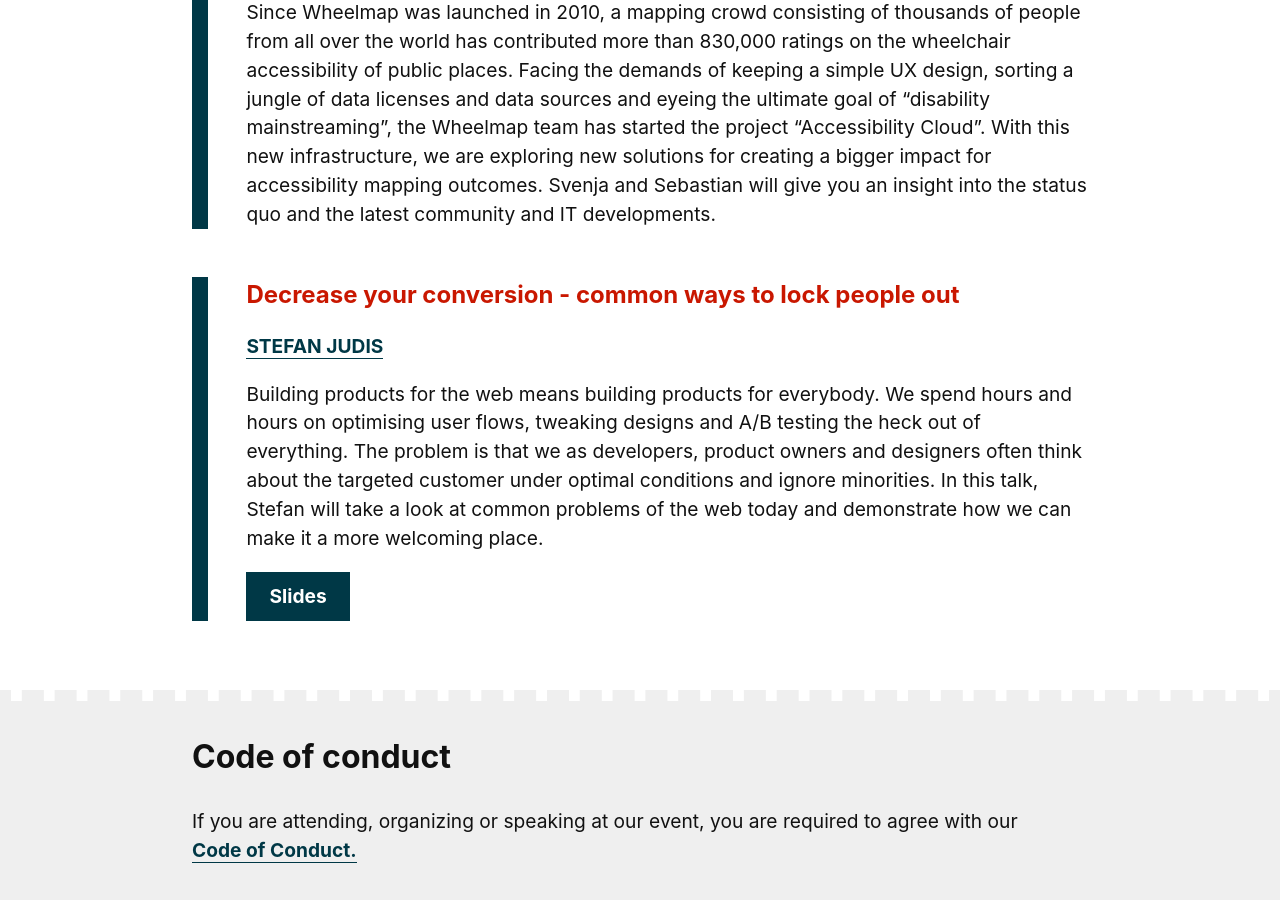
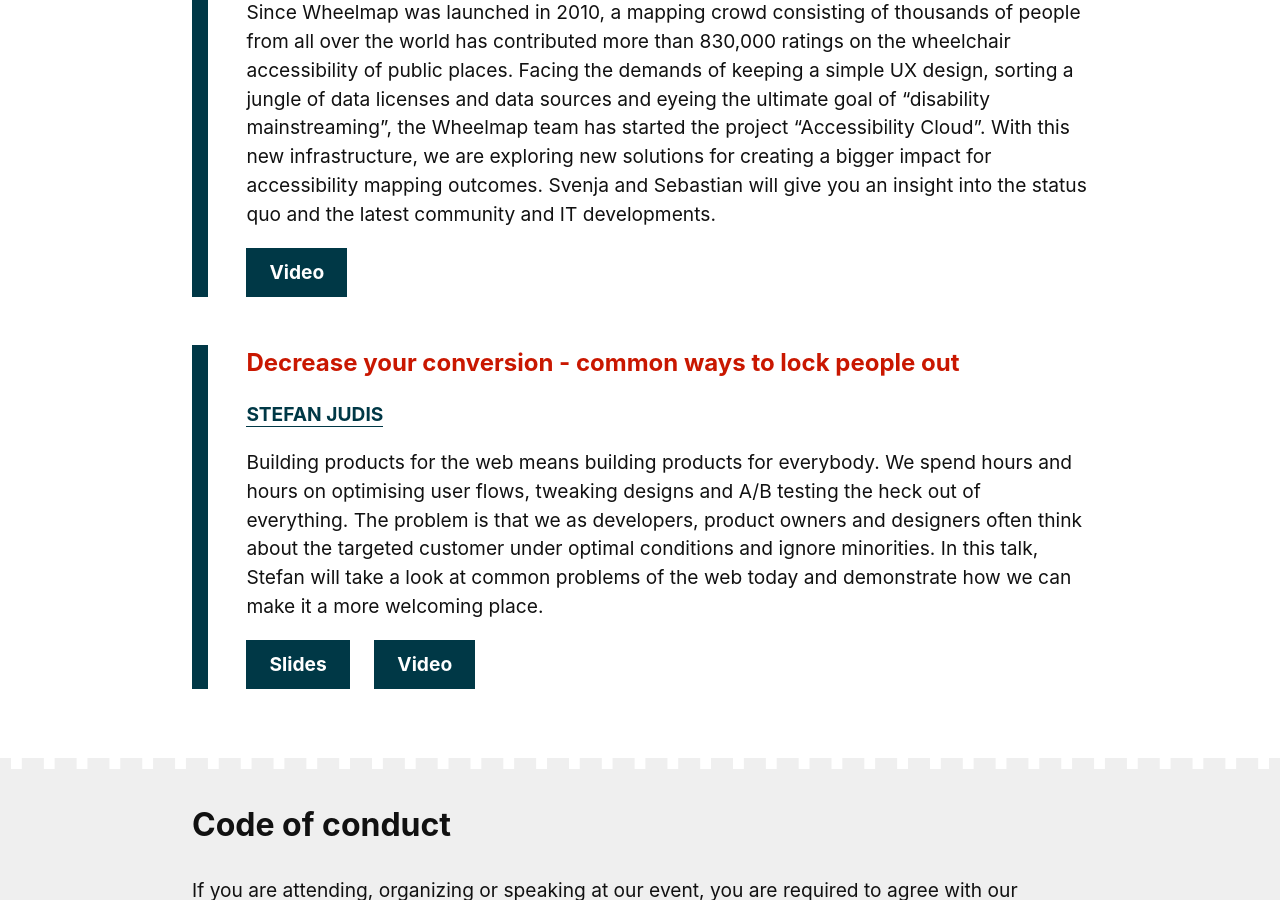
Before and after one commit to a11yberlin/a11y-meetup-berlin.de, a Jekyll site: the page built from meetups.html, in a window 1280 px wide and 900 px high, scrolled down 761 px. Built offline with Jekyll 4.4.1, drawn with Linux system fonts in a browser that asks for light colours.

Commit message:
add resource links from the first edition - fix #24

```diff
--- a/meetups.html
+++ b/meetups.html
@@ -14,6 +14,7 @@ description: An archive of previous Meetups
                 subline="Svenja Heinecke & Sebastian Felix Zappe"
                 text="Since Wheelmap was launched in 2010, a mapping crowd consisting of thousands of people from all over the world has contributed more than 830,000 ratings on the wheelchair accessibility of public places. Facing the demands of keeping a simple UX design, sorting a jungle of data licenses and data sources and eyeing the ultimate goal of “disability mainstreaming”, the Wheelmap team has started the project “Accessibility Cloud”. With this new infrastructure, we are exploring new solutions for creating a bigger impact for accessibility mapping outcomes. Svenja and Sebastian will give you an insight into the status quo and the latest community and IT developments."
                 link="http://wheelmap.org"
+                video="https://www.youtube.com/watch?v=Youiw3lkAgU"
             %}
             {% include teaser.html
                 headline="Decrease your conversion - common ways to lock people out"
@@ -21,6 +22,7 @@ description: An archive of previous Meetups
                 text="Building products for the web means building products for everybody. We spend hours and hours on optimising user flows, tweaking designs and A/B testing the heck out of everything. The problem is that we as developers, product owners and designers often think about the targeted customer under optimal conditions and ignore minorities. In this talk, Stefan will take a look at common problems of the web today and demonstrate how we can make it a more welcoming place."
                 link="https://www.stefanjudis.com/"
                 slides="https://speakerdeck.com/stefanjudis/decrease-your-conversion-common-ways-to-lock-people-out"
+                video="https://www.youtube.com/watch?v=3OuiQ-eUyd8"
             %}
         </div>
     </article>
```
Also changed, not shown: _includes/teaser.html (line endings or trailing spaces).
